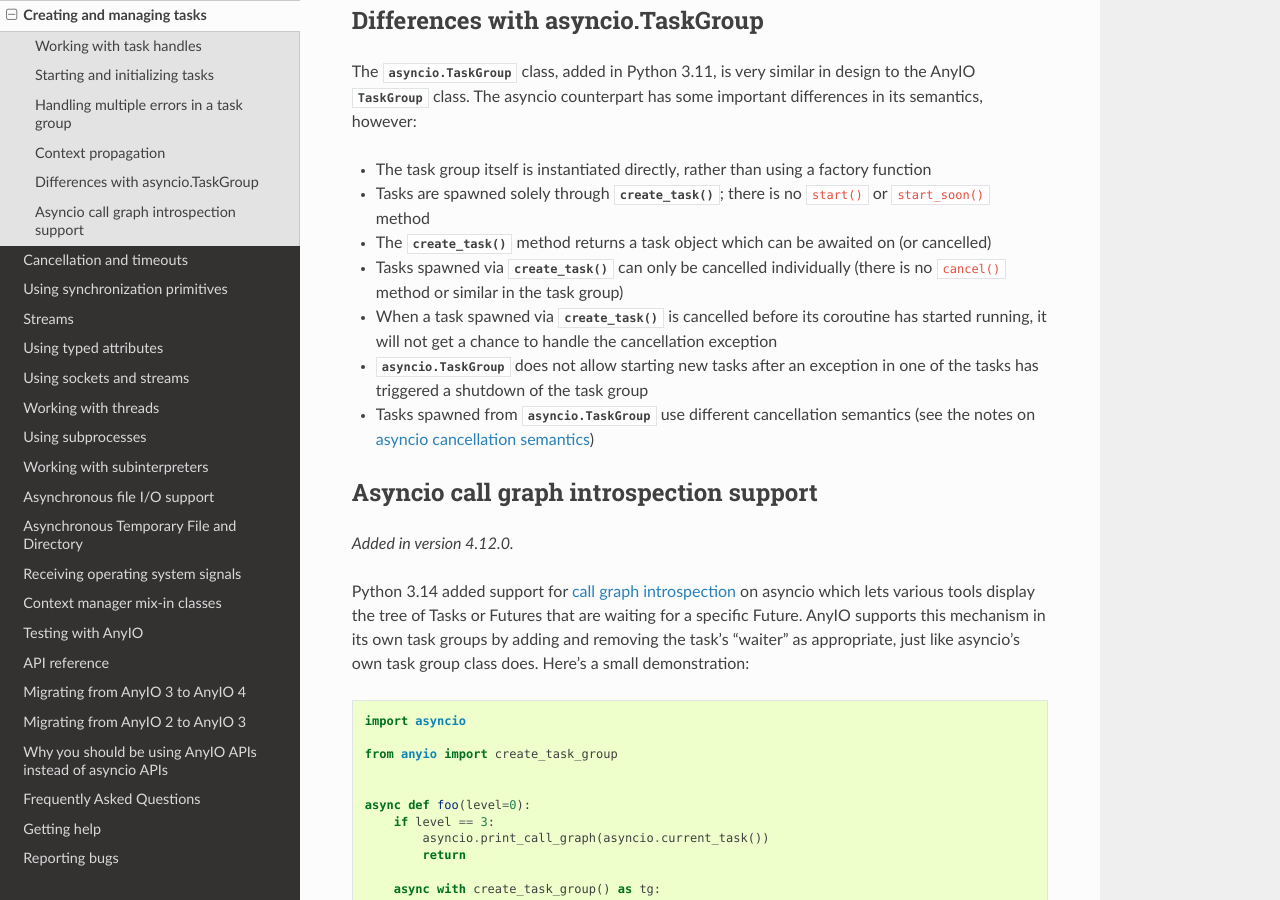
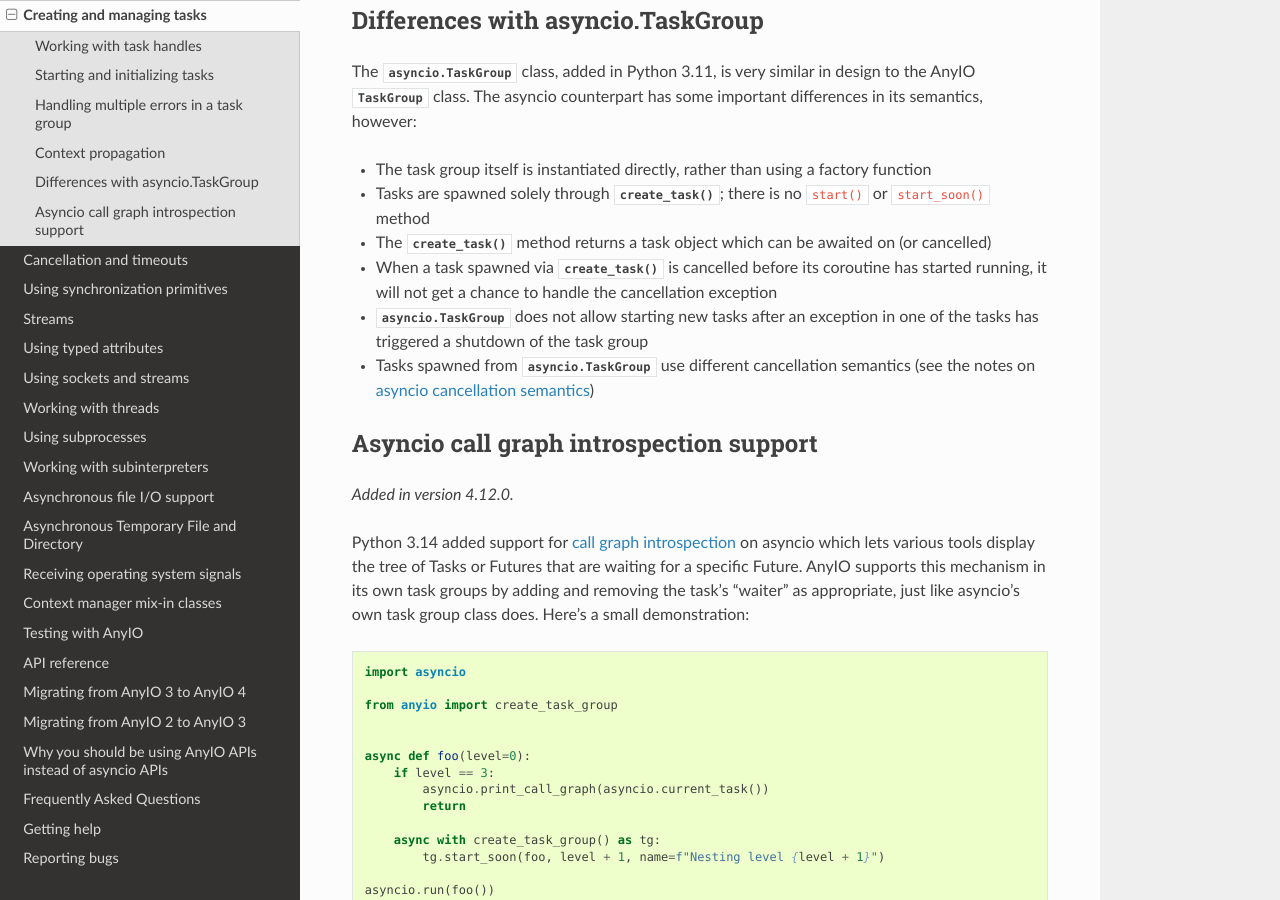
Before and after one commit to agronholm/anyio, a Sphinx documentation site: the page built from docs/tasks.rst, in a window 1280 px wide and 900 px high, scrolled down 4158 px. Built offline with Sphinx 7.4.7 and the Read the Docs theme 3.1.0, drawn with Linux system fonts in a browser that asks for light colours; the version number could not be read and is left out.

Commit message:
Removed obsolete bullet point from the asyncio differences section

```diff
--- a/docs/tasks.rst
+++ b/docs/tasks.rst
@@ -231,8 +231,6 @@
   ``start()`` or ``start_soon()`` method
 * The :meth:`~asyncio.TaskGroup.create_task` method returns a task object which can be
   awaited on (or cancelled)
-* Tasks spawned via :meth:`~asyncio.TaskGroup.create_task` can only be cancelled
-  individually (there is no ``cancel()`` method or similar in the task group)
 * When a task spawned via :meth:`~asyncio.TaskGroup.create_task` is cancelled before its
   coroutine has started running, it will not get a chance to handle the cancellation
   exception
```
